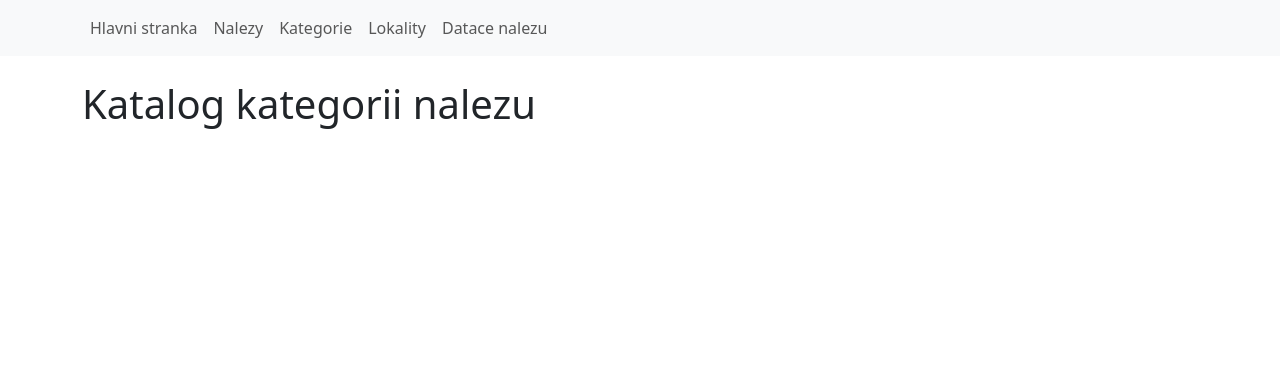
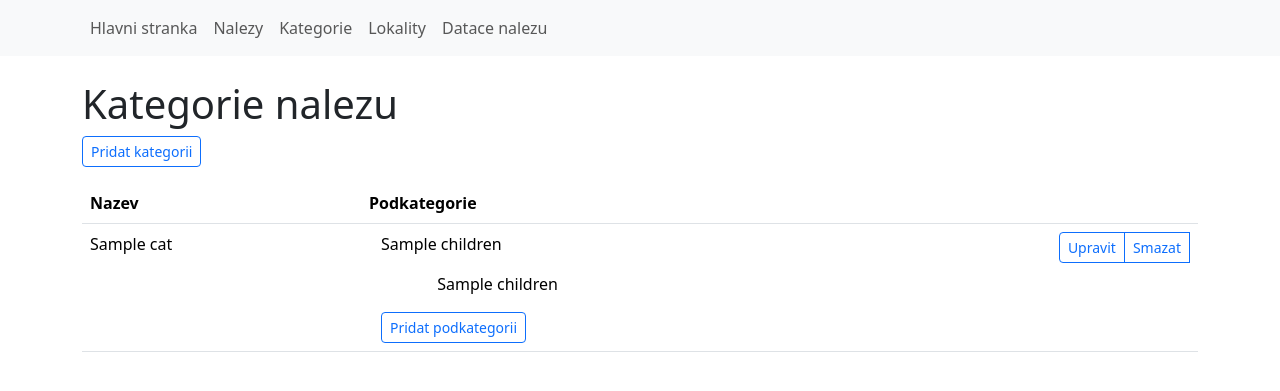
Before and after one commit to jirka8/ArchFlask, a Flask app: template templates/categories.html in a window 1280 px wide. Shown: the top 391 px of the page. Run offline with Flask 3, Linux system fonts and the light colour scheme; the template is opened without the code that fills it: most values are stand-ins (such as "Sample title", 1, 10 or a date in 2020); some libraries are stand-ins or nearby versions.

Commit message:
- rozdelane kategorie - potreba vyresit foreign key v tabulce - logicky nejde vkladat 0

```diff
--- a/templates/areas.html
+++ b/templates/areas.html
@@ -1,7 +1,7 @@
 {% extends 'base.html' %}
 
 {% block content %}
-<h1>Katalog lokalit</h1>
+<h1>Lokality</h1>
 <p><a class="btn btn-outline-primary btn-sm" href="{{ url_for('add_area') }}" role="button">Pridat lokalitu</a></p>
 
 {% from 'bootstrap5/table.html' import render_table %}
--- a/templates/categories.html
+++ b/templates/categories.html
@@ -1,5 +1,79 @@
 {% extends 'base.html' %}
 
 {% block content %}
-<h1>Katalog kategorii nalezu</h1>
+<h1>Kategorie nalezu</h1>
+<p><a class="btn btn-outline-primary btn-sm" href="{{ url_for('add_category') }}" role="button">Pridat kategorii</a></p>
+
+{% from 'macros.html' import render_modal %}
+
+<table class="table table-hover">
+    <thead>
+        <tr>
+            <th scope="col" class="col-3">Nazev</th>
+            <th scope="col">Podkategorie</th>
+            <th scope="col" class="col-1"></th>
+        </tr>
+    </thead>
+    <tbody>
+    {% for cat in categories %}
+        <tr>
+            <td>{{cat.title}}</td>
+            <td>
+                <div class="container">
+                {% for c in cat.children %}
+                    <div class="row">
+                        <div class="col-md-4">
+                        {{ c.title }}
+                        </div>
+                        <div class="col-md-4">
+                            <p>
+                                <a class="icon-link" href="{{ url_for('edit_category', dating_id=c.id) }}">
+                                <svg class="bi" aria-hidden="true"><use xlink:href="/bootstrap/static/icons/bootstrap-icons.svg#pencil-fill"></use></svg>
+                                </a>
+                                <a class="icon-link" href="{{ url_for('delete_category', dating_id=c.id) }}" data-bs-toggle="modal" data-bs-target="#deleteModal_{{ c.id }}">
+                                <svg class="bi" aria-hidden="true"><use xlink:href="/bootstrap/static/icons/bootstrap-icons.svg#trash-fill"></use></svg>
+                                </a>
+                                {{ render_modal(c.id) }}
+                            </p>
+                        </div>
+                    </div>
+                        {% if c.children %}
+                            {% for cc in c.children %}
+                            <div class="row">
+                                <div class="col-md-4 offset-md-1">
+                                {{ cc.title }}
+                                </div>
+                                <div class="col-md-4">
+                                    <p>
+                                        <a class="icon-link" href="{{ url_for('edit_category', dating_id=cc.id) }}">
+                                        <svg class="bi" aria-hidden="true"><use xlink:href="/bootstrap/static/icons/bootstrap-icons.svg#pencil-fill"></use></svg>
+                                        </a>
+                                        <a class="icon-link" href="{{ url_for('delete_category', dating_id=cc.id) }}" data-bs-toggle="modal" data-bs-target="#deleteModal_{{ cc.id }}">
+                                        <svg class="bi" aria-hidden="true"><use xlink:href="/bootstrap/static/icons/bootstrap-icons.svg#trash-fill"></use></svg>
+                                        </a>
+                                        {{ render_modal(cc.id) }}
+                                    </p>
+                                </div>
+                            </div>
+                            {% endfor %}
+                        {% endif %}
+                {% endfor %}
+                <div class="col-md-4">
+                    <a class="btn btn-outline-primary btn-sm" href="{{ url_for('add_dating', parent_id=d.id) }}" role="button">Pridat podkategorii</a>
+                </div>
+                </div>
+            </td>
+            <td>
+                <div class="btn-group" role="group" aria-label="Basic example">
+                    <a class="btn btn-outline-primary btn-sm" href="{{ url_for('edit_category', dating_id=cat.id) }}" role="button">Upravit</a>
+                    <a class="btn btn-outline-primary btn-sm" href="{{ url_for('delete_category', dating_id=cat.id) }}" role="button"
+                       data-bs-toggle="modal" data-bs-target="#deleteModal_{{ cat.id }}">Smazat</a>
+                    {{ render_modal(cat.id) }}
+                </div>
+            </td>
+        </tr>
+    {% endfor %}
+    </tbody>
+</table>
+
 {% endblock %}
```
Also changed, not shown: app.db.
